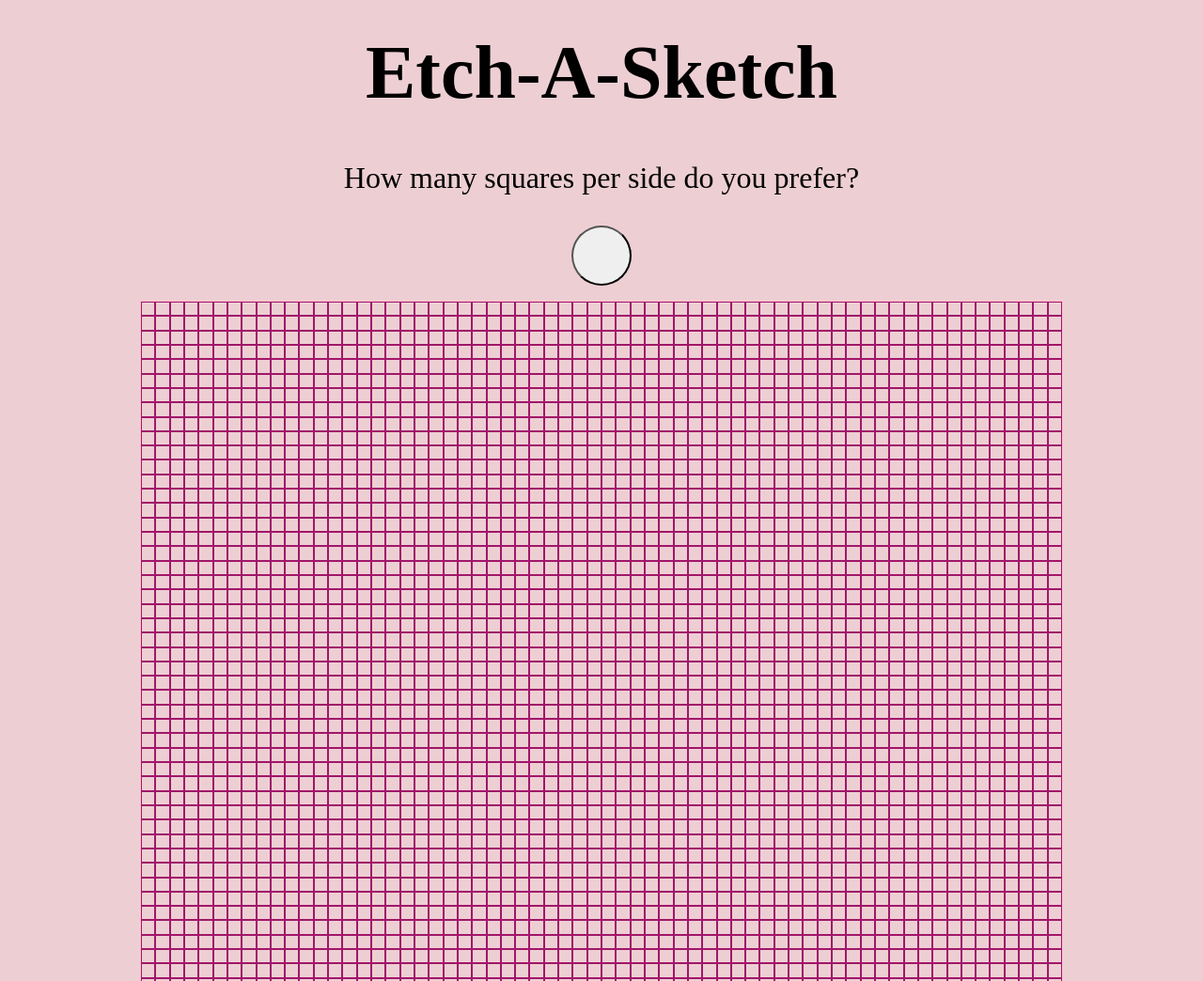
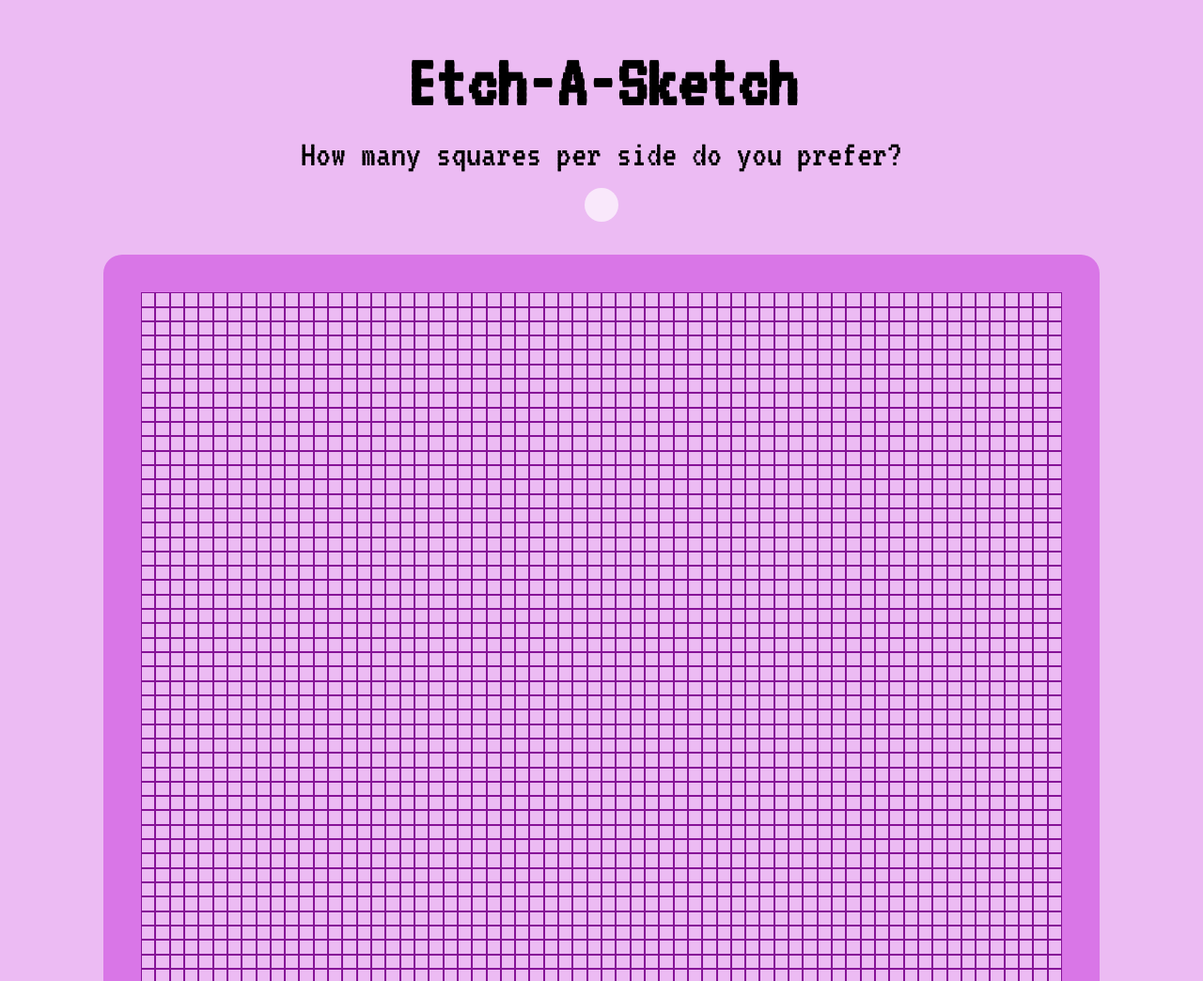
Before and after one commit to majowyporanek/etch-a-sketch, a plain HTML site: page index.html in a window 1280 px wide. Shown: the top 1044 px of the page at 94% size. Drawn offline with Linux system fonts and the light colour scheme.

Commit message:
added some styling

```diff
--- a/index.html
+++ b/index.html
@@ -7,6 +7,9 @@
     <title>Etch-A-Sketch</title>
     <link rel="stylesheet" href="style.css">
     <script src="script.js" defer></script>
+    <link rel="preconnect" href="https://fonts.googleapis.com">
+    <link rel="preconnect" href="https://fonts.gstatic.com" crossorigin>
+    <link href="https://fonts.googleapis.com/css2?family=VT323&display=swap" rel="stylesheet">
 </head>
 <body class="container-1">
     <h1>Etch-A-Sketch</h1>
--- a/style.css
+++ b/style.css
@@ -1,18 +1,23 @@
 :root {
     --numberOfSquares: 64;
     --colorToDraw: lightslategrey;
+    --bgColor: #ecbbf3;
+    --h1Color:#ac18c2;
+    --pColor: #ac18c2;
+    --squaresColor: #cc49df;
 }
 
 body {
+    font-family: 'VT323', monospace;
     padding: 0;
     margin: 0;
     min-width: 100vh;
-    background-color: hsl(352, 45%, 87%);
+    background-color: var(--bgColor);
     height: auto;
 }
 
 .container-1{
-    padding: 2em 0;
+    padding: 3em 0;
     display: flex;
     justify-content: center;
     align-items: center;
@@ -24,28 +29,44 @@ body {
 
 h1 {
     font-size: 5em;
-    margin-bottom: 0;
     margin: 0;
     padding: 0;
 }
 
 p {
-    margin-bottom: .5em;
-    font-size: 2em;
+    margin: 0;
+    padding: 0;
+    /* margin-bottom: .5em; */
+    font-size: 2.5em;
 }
 
 button {
-    font-size: 2em;
+    font-size: 1.5em;
+    background-color: #f9e8fb;
     border-radius: 50%;
-    width: 2em;
-    height: 2em;
+    width: 1.5em;
+    height: 1.5em;
     margin: 0;
+    /* margin-bottom: 1em; */
+    border: none;
 }
 
+button:hover {
+    background-color: #d976e7;
+}
+
+button:active {
+    background-color: #861397;
+}
+.decision {
+    margin-bottom: .8em;
+}
+
+
 .container {
-    margin-top: 0;
-    margin-bottom: 2em;
-    border: 1px solid pink;
+    margin-top: 2em 0;
+    border: 2.5em solid #d976e7;
+    border-radius:20px;
     min-width: 980px;
     min-height: 980px;
     display: grid;
@@ -69,19 +90,15 @@ button {
 
 
 .container div {
-    border: 1px solid rgb(161, 22, 106);
+    border: 1px solid #861397;
 }
 
 .pixel {
     background-color: var(--colorToDraw);
 }
 
-.color-picker {
-    border: 1px solid black;
-}
 
 .options {
-    border: 1px solid black;
     display: flex;
     gap: 25em;
 }
@@ -98,7 +115,7 @@ button {
 }
 
 label,.remove {
-    font-size: 1.5em;
+    font-size: 2em;
 }
 /* .square {
     border: 1px solid rgb(161, 22, 106);
```
